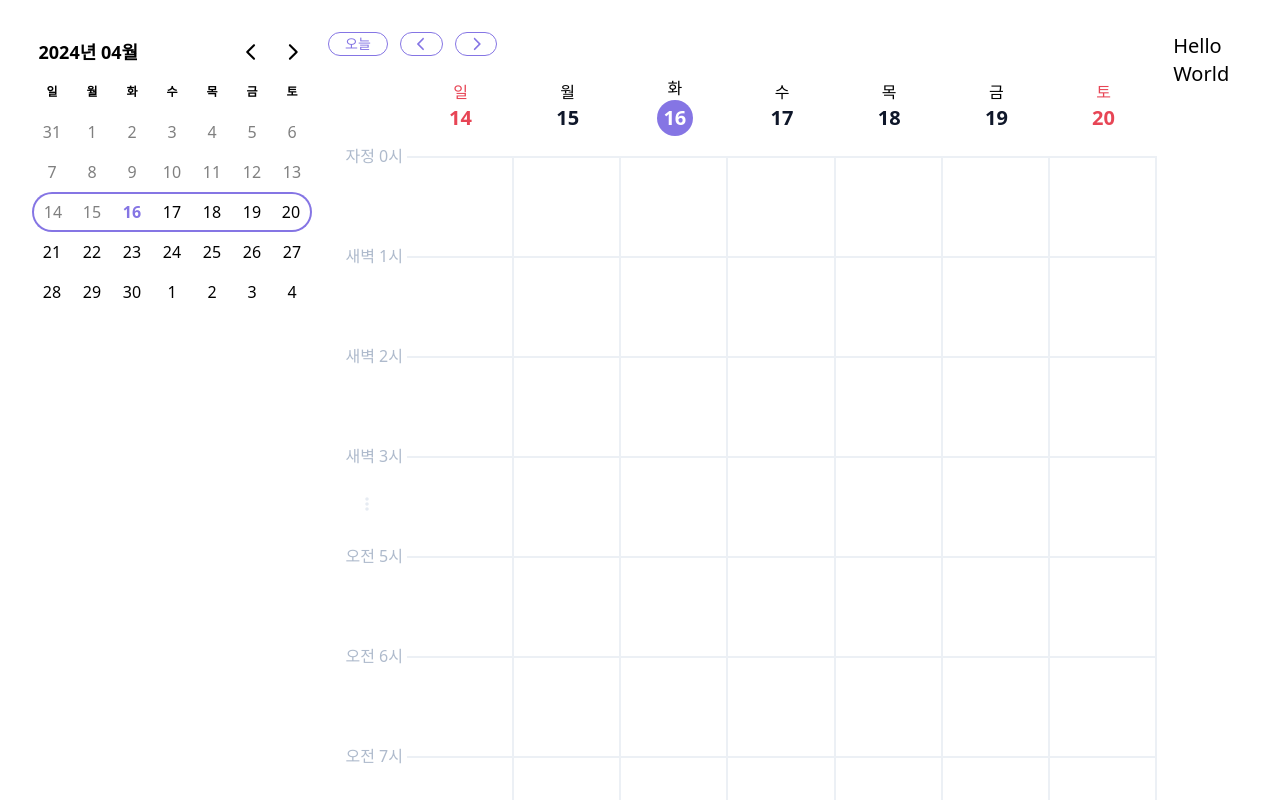
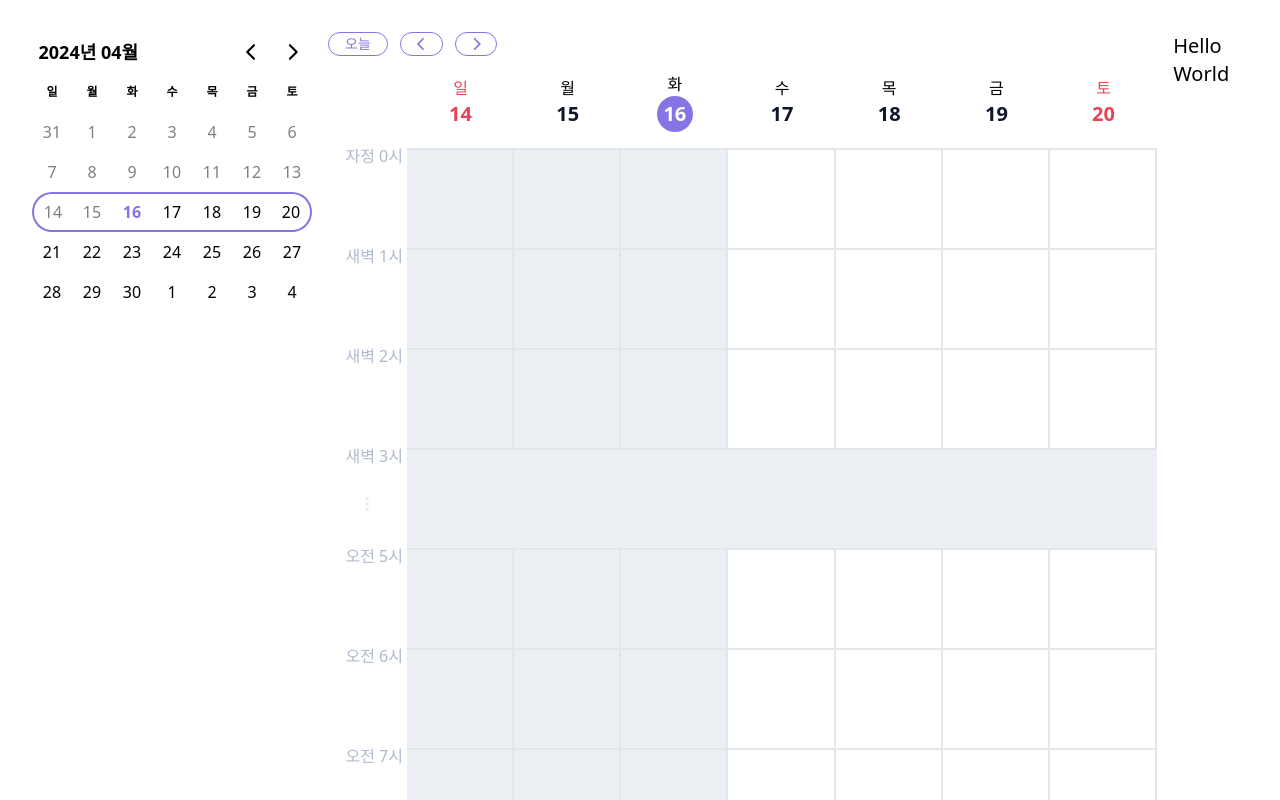
Before and after one commit to choi138/assignment, a React (Vite) app: page / in a window 1280 px wide. Shown: the top 800 px of the page. Built offline with nearby package versions, Linux system fonts and the light colour scheme.

Commit message:
feat(Component): add disableSelectedTime

```diff
--- a/src/components/DaysHeader/index.tsx
+++ /dev/null
@@ -1,35 +0,0 @@
-import React from 'react';
-
-import { getUnixTime } from 'date-fns';
-
-import { Days } from 'src/hooks';
-
-export interface DaysHeaderProps {
-  days: Days;
-}
-
-export const DaysHeader: React.FC<DaysHeaderProps> = ({ days }) => {
-  return (
-    <div className="sticky top-0 z-30 flex-none py-3 flex items-center justify-center">
-      <div className="grid grid-cols-8 text-sm leading-6 w-full">
-        {days.map(({ isToday, isWeekend, dayOfMonthWithZero, date, shortName }) => (
-          <div key={getUnixTime(date)} className={`flex items-center justify-center`}>
-            <div className={`flex-col center ${isWeekend ? 'text-weekend' : 'text-black'}`}>
-              <p>{shortName}</p>
-              <span
-                className={`
-                  text-xl
-                  font-semibold text-slate-900
-                  ${isWeekend ? 'text-weekend' : isToday ? 'text-white' : 'text-black'}
-                  ${isToday && `flex items-center justify-center rounded-full w-9 h-9  text-white bg-primary`}
-                `}
-              >
-                {dayOfMonthWithZero}
-              </span>
-            </div>
-          </div>
-        ))}
-      </div>
-    </div>
-  );
-};
--- a/src/components/Grid/index.tsx
+++ b/src/components/Grid/index.tsx
@@ -50,10 +50,10 @@ export const Grid: React.FC<GridProps> = ({ days, rowHeight, onCellClick, CellCo
       </div>
       <div className="flex-col w-11/12">
         <div
+          className="py-4"
           style={{
             display: 'grid',
             gridTemplateColumns: `repeat(${days.length}, minmax(0, 1fr))`,
-            gridTemplateRows: `repeat(${days[0].cells.length}, minmax(${rowHeight}px, 1fr))`,
           }}
         >
           {days.map(({ isToday, isWeekend, dayOfMonthWithZero, date, shortName }) => (
@@ -73,17 +73,35 @@ export const Grid: React.FC<GridProps> = ({ days, rowHeight, onCellClick, CellCo
               </div>
             </div>
           ))}
-          {days.map((day) =>
-            day.cells.map((cell) => (
+        </div>
+        <div
+          style={{
+            display: 'grid',
+            gridTemplateColumns: `repeat(${days.length}, minmax(0, 1fr))`,
+            gridTemplateRows: `repeat(${days[0].cells.length}, minmax(${rowHeight}px, 1fr))`,
+          }}
+        >
+          {days.map((day, dayIndex) =>
+            day.cells.map((cell, cellIndex) => {
+              const disableSelectedTime = cell.hourAndMinute === '새벽 3시' || cell.hourAndMinute === '오후 14시';
+
+              return (
                 <button
                   key={getUnixTime(cell.date)}
-                className="relative border-t-2 border-r-2 border-gray transition-colors cursor-pointer hover:bg-gray disabled:bg-gray"
-                disabled={cell.disabled}
+                  className={`relative ${!disableSelectedTime && 'border-r-2'} border-t-2  border-[#E2E7EB] transition-colors cursor-pointer hover:bg-gray disabled:bg-gray`}
+                  disabled={cell.disabled || disableSelectedTime}
+                  style={{
+                    gridRowStart: cellIndex + 1,
+                    gridRowEnd: cellIndex + 2,
+                    gridColumnStart: dayIndex + 1,
+                    gridColumnEnd: dayIndex + 2,
+                  }}
                   onClick={() => onCellClick?.(cell)}
                 >
                   {CellContent && CellContent(cell)}
                 </button>
-            )),
+              );
+            }),
           )}
         </div>
       </div>
--- a/src/components/WeekView/index.tsx
+++ b/src/components/WeekView/index.tsx
@@ -1,15 +1,23 @@
 import React from 'react';
 
 import { ko } from 'date-fns/locale';
+import { isBefore, startOfWeek } from 'date-fns';
 
 import { useWeekView } from 'src/hooks';
 
 import { WeekViewHeader } from '../WeekViewHeader';
-import { DaysHeader } from '../DaysHeader';
 import { Grid } from '../Grid';
 
 export const WeekView: React.FC = () => {
-  const { days, goToToday, nextWeek, previousWeek } = useWeekView({ locale: ko });
+  const { days, goToToday, nextWeek, previousWeek } = useWeekView({
+    locale: ko,
+    disabledCell: (date) => {
+      return isBefore(date, new Date());
+    },
+    disabledWeek: (startDayOfWeek) => {
+      return isBefore(startDayOfWeek, startOfWeek(new Date()));
+    },
+  });
 
   return (
     <div className="flex flex-col h-full overflow-hidden w-full">
@@ -17,7 +25,6 @@ export const WeekView: React.FC = () => {
       <div className="flex flex-col flex-1 overflow-hidden select-none">
         <div className="flex flex-col flex-1 isolate overflow-auto">
           <div className="flex flex-col flex-none min-w-[700px]">
-            {/* <DaysHeader days={days} /> */}
             <div className="grid grid-cols-1 grid-rows-1">
               <div className="row-start-1 col-start-1">
                 <Grid days={days} rowHeight={100} />
--- a/src/components/index.ts
+++ b/src/components/index.ts
@@ -1,5 +1,4 @@
 export * from './Calendar';
 export * from './WeekView';
 export * from './WeekViewHeader';
-export * from './DaysHeader';
 export * from './Grid';
--- a/src/hooks/useWeekView/index.tsx
+++ b/src/hooks/useWeekView/index.tsx
@@ -103,10 +103,10 @@ export const useWeekView = ({
       },
     )
       .filter((date) => CONVERT_TIME[format(date, 'HH:mm')])
-      .map((date) => ({
-        date,
-        hourAndMinute: CONVERT_TIME[format(date, 'HH:mm')],
-        disabled: disabledCell ? disabledCell(date) : false,
+      .map((hour) => ({
+        date: hour,
+        hourAndMinute: CONVERT_TIME[format(hour, 'HH:mm')],
+        disabled: disabledCell ? disabledCell(hour) : false,
       })),
   }));
 
```
Lines whose indentation alone changed are shown as unchanged.
